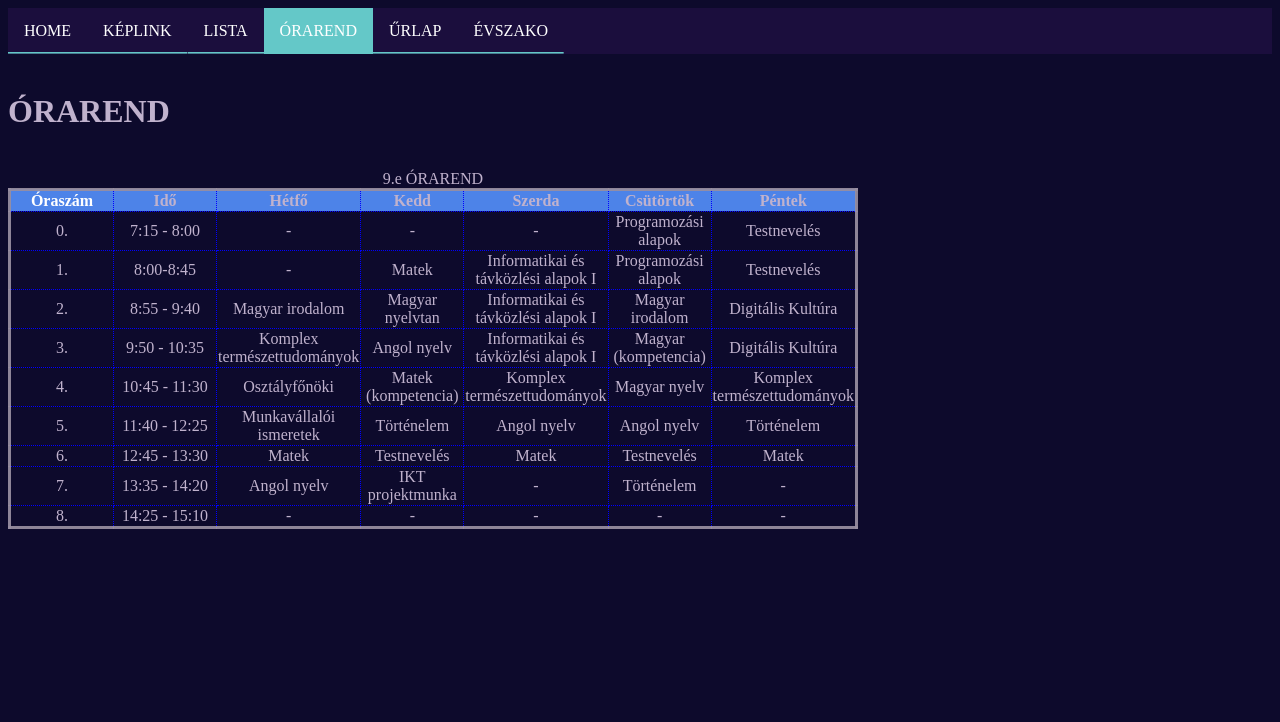
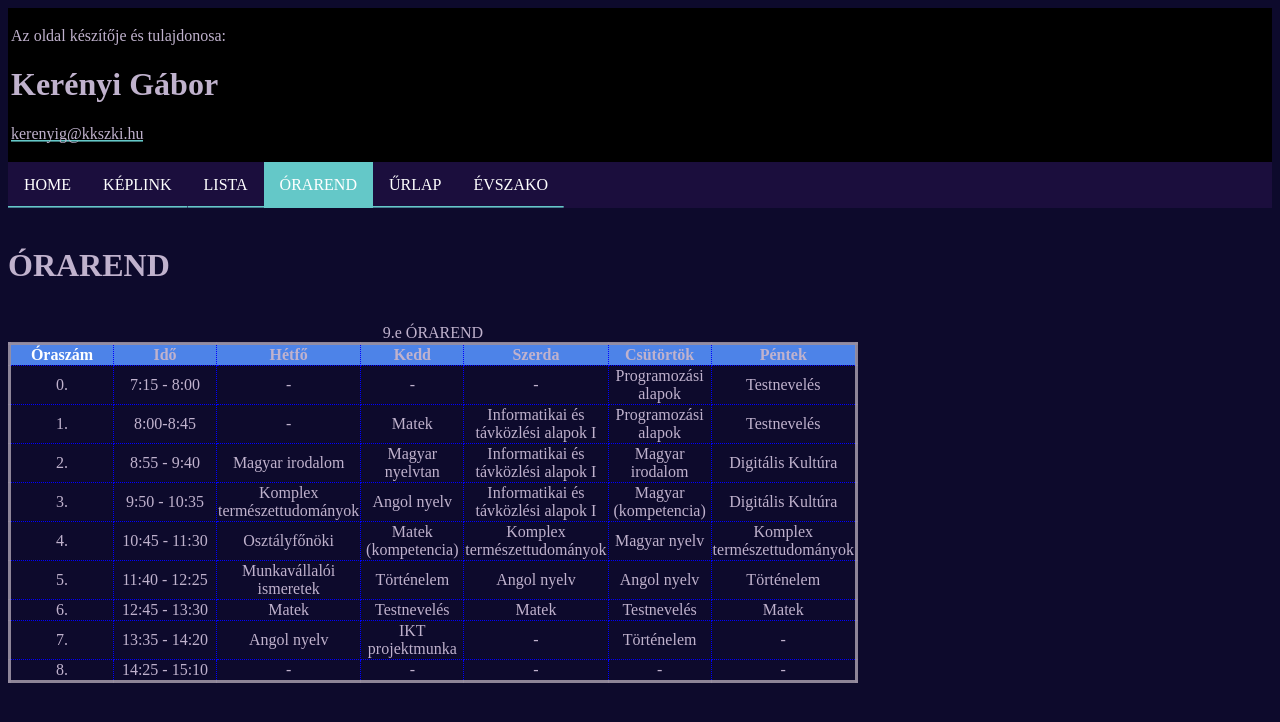
Before and after one commit to KerenyiGG/web, a plain HTML site: page tablazat.html in a window 1280 px wide. Drawn offline with Linux system fonts and the light colour scheme.

Commit message:
Update tablazat.html

```diff
--- a/tablazat.html
+++ b/tablazat.html
@@ -31,6 +31,12 @@
 </head>
 
 <body>
+
+    <div><footer>
+        <p>Az oldal készítője és tulajdonosa:</p>
+        <p><h1>Kerényi Gábor</h1></p>
+        <p><a href="https://www.youtube.com/watch?v=c_HwRgBehjI">kerenyig@kkszki.hu</a></p>
+      </footer></div>
 
     <div class="nav">
         <ul>
```
